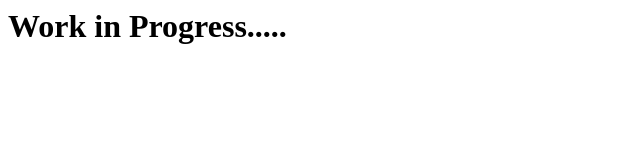
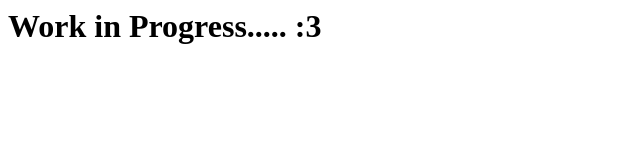
Before and after one commit to Cheesky/fluffymawds, a plain HTML site: page index.html in a window 1280 px wide. Shown: the full height of the page, 0-640 px from the left. Drawn offline with Linux system fonts and the light colour scheme.

Commit message:
Oops wrong one

```diff
--- a/index.html
+++ b/index.html
@@ -1,7 +1,7 @@
 <html>
     <body>
         <h1>
-            Work in Progress.....
+            Work in Progress..... :3
         </h1>
     </body>
 </html>
```
